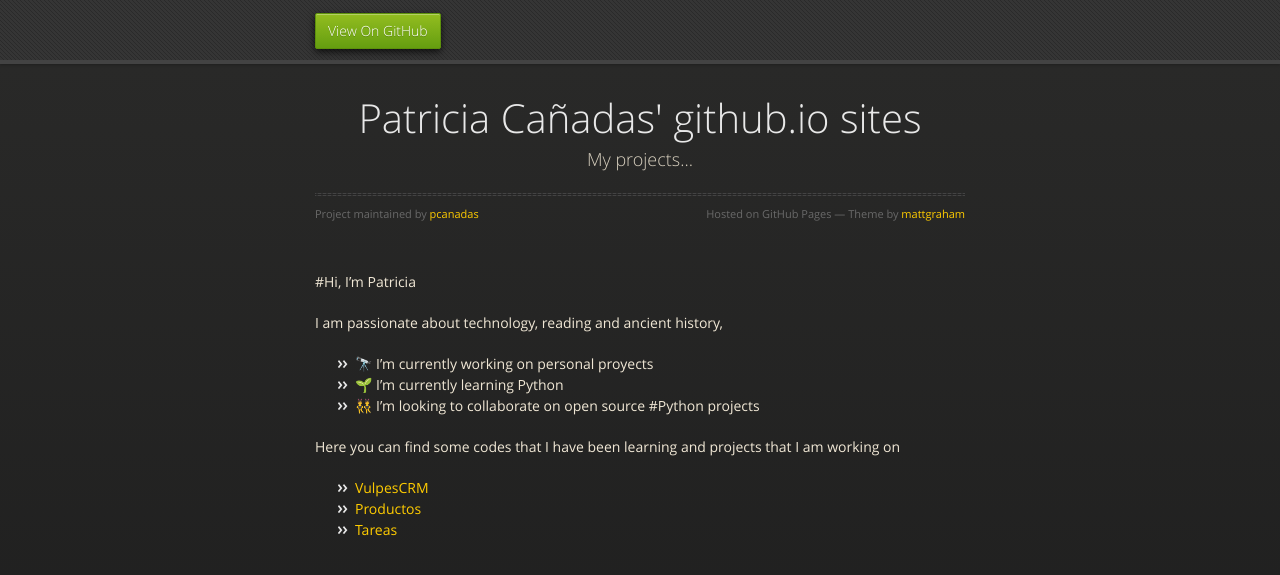
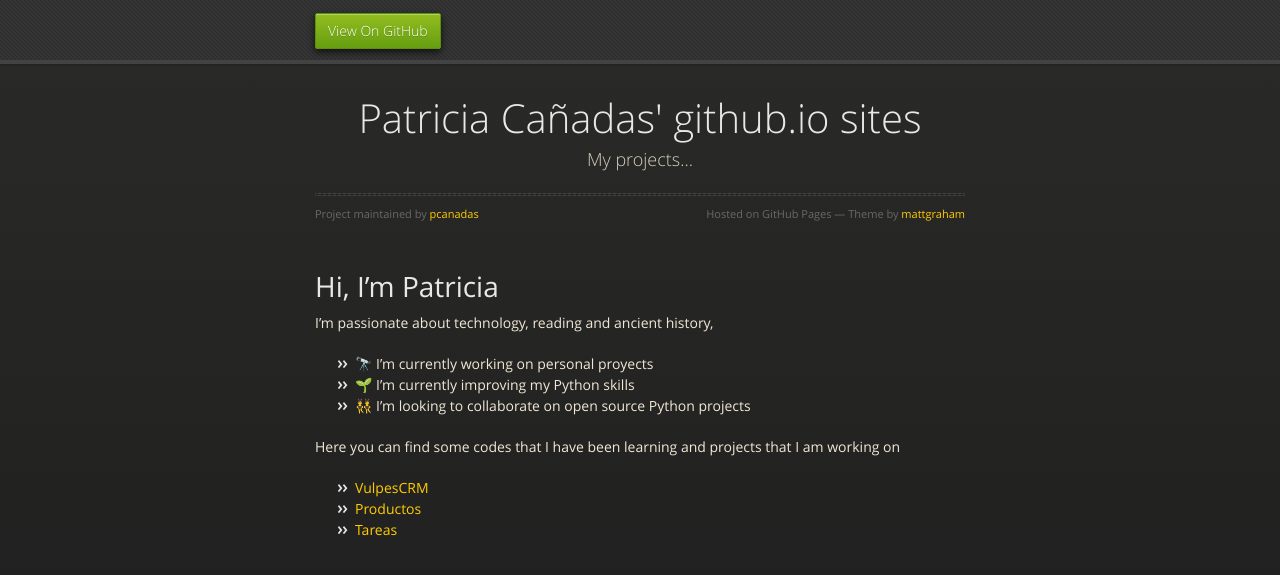
Before and after one commit to pcanadas/pcanadas.github.io, a Jekyll site: the page built from index.md, in a window 1280 px wide. Shown: the top 575 px of the page. Built offline with Jekyll 4.4.1, drawn with Linux system fonts in a browser that asks for light colours; our own code applies the rules of GitHub Pages for plain Markdown files.

Commit message:
index update

```diff
--- a/index.md
+++ b/index.md
@@ -2,13 +2,13 @@
 layout: default
 ---
 
-#Hi, I'm Patricia
+# Hi, I'm Patricia
 
-I am passionate about technology, reading and ancient history,
+I'm passionate about technology, reading and ancient history,
 
-- 🔭 I’m currently working on personal proyects
-- 🌱 I’m currently learning Python
-- 👯 I’m looking to collaborate on open source #Python projects
+- 🔭 I'm currently working on personal proyects
+- 🌱 I'm currently improving my Python skills
+- 👯 I'm looking to collaborate on open source Python projects
 
 
 Here you can find some codes that I have been learning and projects that I am working on
@@ -17,6 +17,6 @@ Here you can find some codes that I have been learning and projects that I am wo
 - [Productos][productos]
 - [Tareas][tareas]
 
-[tareas]: (./tareas)
-[productos]:   (./productos)
-[VulpesCRM]: (./VulpesCRM)
+[tareas]: (../tareas)
+[productos]:   (../productos)
+[VulpesCRM]: (../VulpesCRM)
```
